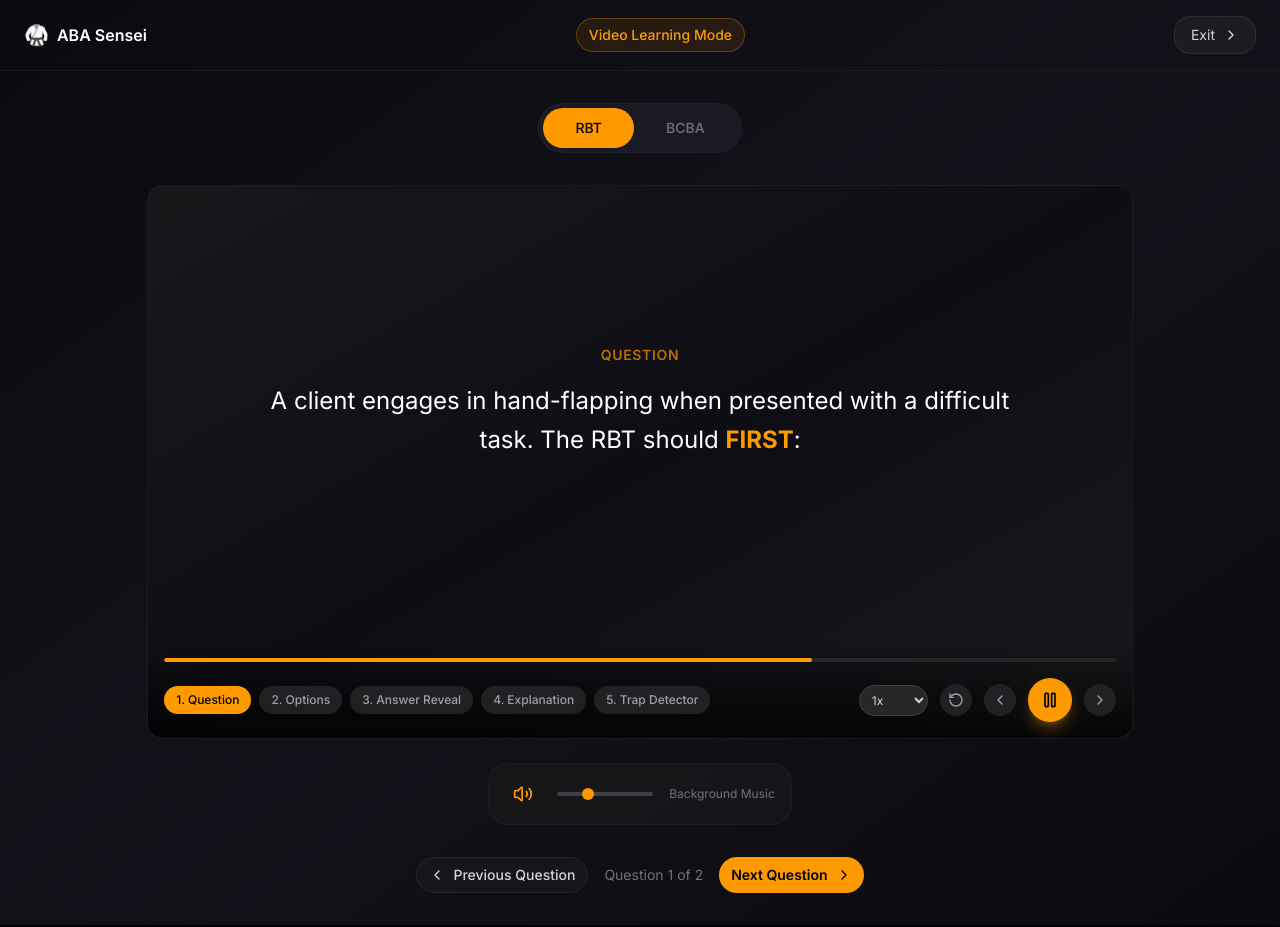
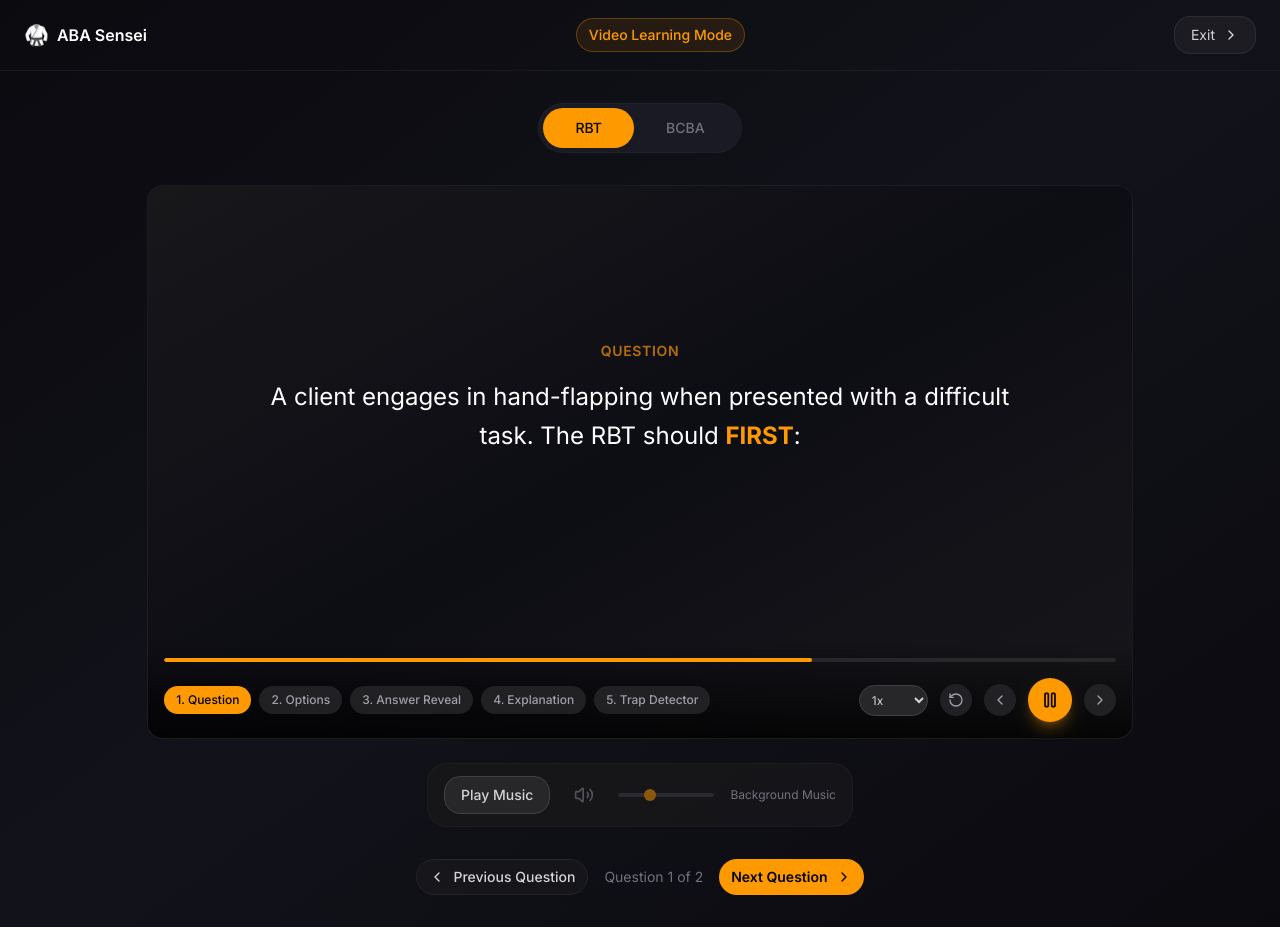
Before and after one commit to Francosimon53/v0-aba-sensei-app, a Next.js app: page /video in a window 1280 px wide. Built offline with nearby package versions, Linux system fonts and the light colour scheme.

Commit message:
fix: resolve progress bar overlap and music autoplay issue
Add padding to VideoLearningPlayer and switch music to click-to-play

Co-authored-by: null <180486150+Francosimon53@users.noreply.github.com>

```diff
--- a/app/video/page.tsx
+++ b/app/video/page.tsx
@@ -12,6 +12,7 @@ export default function VideoModePage() {
   const [currentQuestionIndex, setCurrentQuestionIndex] = useState(0)
   const [isMuted, setIsMuted] = useState(false)
   const [volume, setVolume] = useState(0.3)
+  const [isAudioPlaying, setIsAudioPlaying] = useState(false)
   const audioRef = useRef<HTMLAudioElement>(null)
 
   // Sample questions data - in production this would come from API
@@ -108,13 +109,27 @@ export default function VideoModePage() {
     setIsMuted(!isMuted)
   }
 
+  const toggleAudioPlayback = () => {
+    if (!audioRef.current) return
+
+    if (isAudioPlaying) {
+      audioRef.current.pause()
+      setIsAudioPlaying(false)
+    } else {
+      audioRef.current.play().then(() => {
+        setIsAudioPlaying(true)
+      }).catch((error) => {
+        console.log("Audio playback failed:", error)
+      })
+    }
+  }
+
   return (
     <div className="min-h-screen flex flex-col bg-gradient-to-br from-[#0a0a0f] via-[#12121a] to-[#0a0a0f]">
       {/* Background Music */}
       <audio
         ref={audioRef}
         src="https://cdn.pixabay.com/download/audio/2022/05/27/audio_1808fbf07a.mp3"
-        autoPlay
         loop
       />
 
@@ -187,13 +202,24 @@ export default function VideoModePage() {
         {/* Audio Controls */}
         <div className="flex items-center gap-4 mt-6 px-4 py-3 bg-zinc-900/80 border border-zinc-800/50 rounded-xl">
           <button
+            onClick={toggleAudioPlayback}
+            className={`px-4 py-2 rounded-lg font-medium text-sm transition-all ${
+              isAudioPlaying
+                ? "bg-amber-500/20 text-amber-500 border border-amber-500/30"
+                : "bg-zinc-800 text-zinc-300 hover:bg-zinc-700 border border-zinc-700"
+            }`}
+          >
+            {isAudioPlaying ? "Pause Music" : "Play Music"}
+          </button>
+          <button
             onClick={toggleMute}
             className="p-2 rounded-lg hover:bg-zinc-800 transition-colors"
+            disabled={!isAudioPlaying}
           >
             {isMuted ? (
               <VolumeX className="w-5 h-5 text-zinc-400" />
             ) : (
-              <Volume2 className="w-5 h-5 text-amber-500" />
+              <Volume2 className={`w-5 h-5 ${isAudioPlaying ? "text-amber-500" : "text-zinc-600"}`} />
             )}
           </button>
           <input
@@ -203,7 +229,8 @@ export default function VideoModePage() {
             step="0.1"
             value={volume}
             onChange={(e) => setVolume(parseFloat(e.target.value))}
-            className="w-24 h-1 bg-zinc-700 rounded-full appearance-none cursor-pointer [&::-webkit-slider-thumb]:appearance-none [&::-webkit-slider-thumb]:w-3 [&::-webkit-slider-thumb]:h-3 [&::-webkit-slider-thumb]:bg-amber-500 [&::-webkit-slider-thumb]:rounded-full"
+            disabled={!isAudioPlaying}
+            className="w-24 h-1 bg-zinc-700 rounded-full appearance-none cursor-pointer disabled:opacity-50 [&::-webkit-slider-thumb]:appearance-none [&::-webkit-slider-thumb]:w-3 [&::-webkit-slider-thumb]:h-3 [&::-webkit-slider-thumb]:bg-amber-500 [&::-webkit-slider-thumb]:rounded-full"
           />
           <span className="text-xs text-zinc-500">Background Music</span>
         </div>
--- a/components/video-learning-player.tsx
+++ b/components/video-learning-player.tsx
@@ -368,7 +368,7 @@ export function VideoLearningPlayer({ onComplete, autoPlay = true, questionData
       {/* Video Player Container */}
       <div className="relative w-full h-full bg-gradient-to-br from-zinc-900 via-[#0d0d14] to-zinc-900 rounded-2xl border border-zinc-800/50 overflow-hidden">
         {/* Scene Content */}
-        <div className="absolute inset-0 flex items-center justify-center pb-[120px]">
+        <div className="absolute inset-0 flex items-center justify-center pb-32">
           <AnimatePresence mode="wait">
             {renderSceneContent()}
           </AnimatePresence>
```
